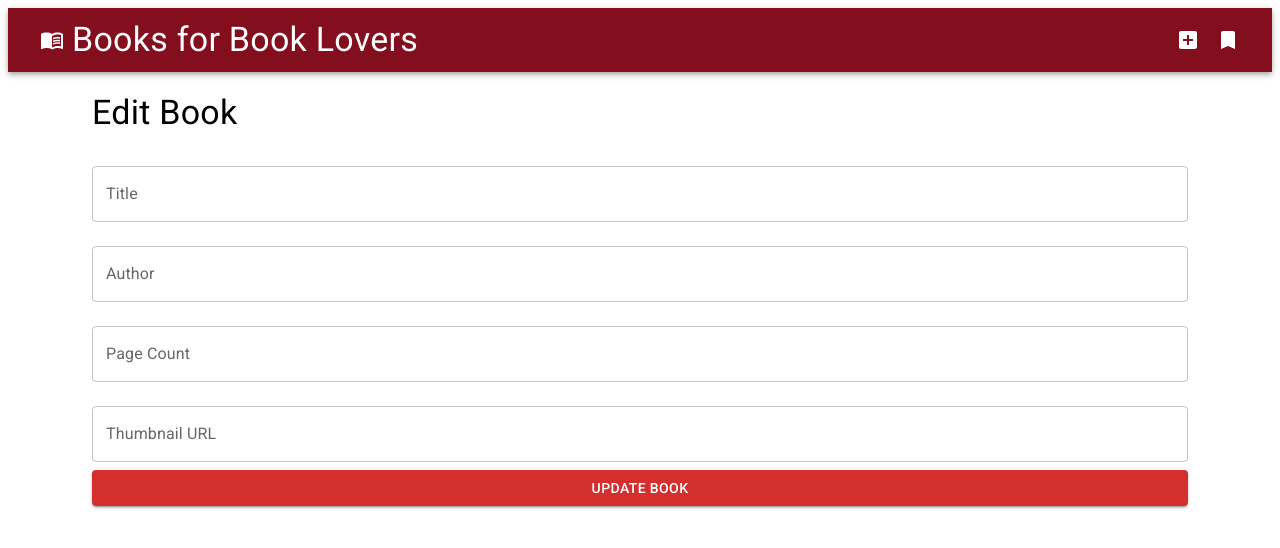
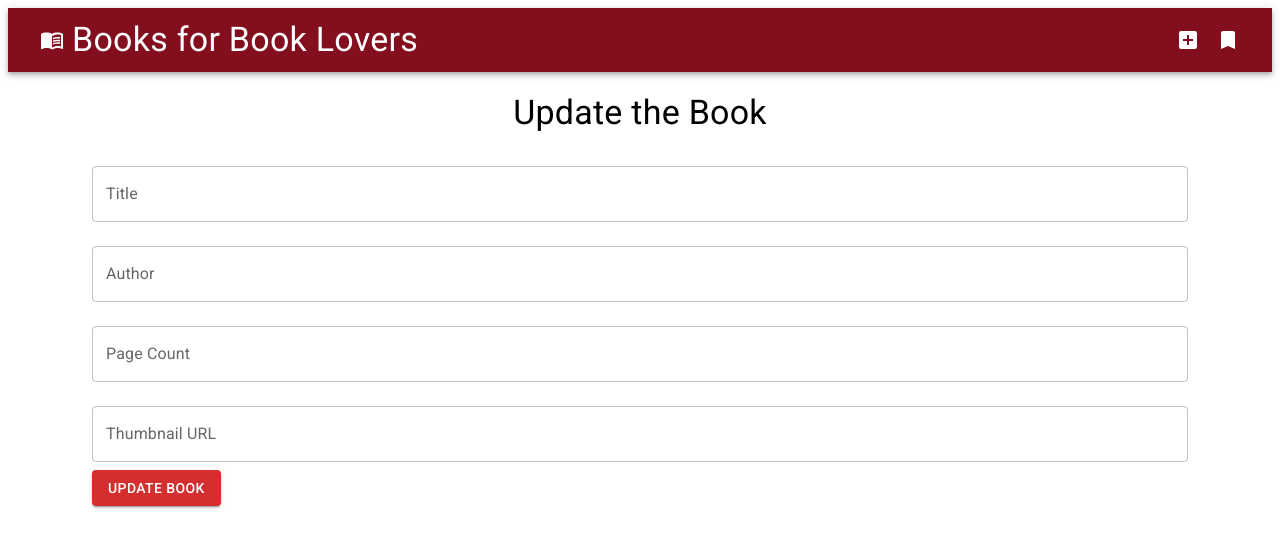
Before and after one commit to betulyurtman/Front_End-Bootcamp-Final-Project, a Next.js app in the folder book-app/: page /edit-book/1 in a window 1280 px wide. Shown: the top 548 px of the page. Built offline with nearby package versions, Linux system fonts and the light colour scheme.

Commit message:
Update: Edit and Add book page form and buttons.

```diff
--- a/book-app/src/pages/add-book/index.js
+++ b/book-app/src/pages/add-book/index.js
@@ -35,7 +35,7 @@ const NewBook = () => {
   });
 
   return (
-    <Container maxWidth="sm">
+    <Container>
       {/* Title for the page. */}
       <Typography variant="h4" align="center" gutterBottom>
         Add a New Book
--- a/book-app/src/pages/edit-book/[id].js
+++ b/book-app/src/pages/edit-book/[id].js
@@ -51,8 +51,8 @@ const EditBook = () => {
       <Stack spacing={2}>
 
         {/* Title for the page. */}
-        <Typography variant="h4" component="h1">
-          Edit Book
+        <Typography variant="h4" align="center" component="h1">
+          Update the Book
         </Typography>
 
         {/* Form to edit the book. */}
@@ -112,7 +112,7 @@ const EditBook = () => {
           />
 
           {/* Button to update the book. */}
-          <Button color="error" variant="contained" fullWidth type="submit">
+          <Button color="error" variant="contained" type="submit">
             Update Book
           </Button>
         </form>
```
